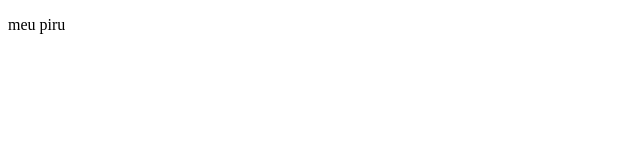
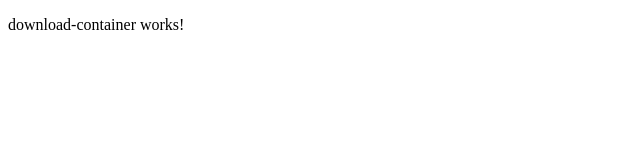
Before and after one commit to LucasVieiraaaa/youtube-video-converter, an Angular app: page / in a window 1280 px wide. Shown: the top 160 px of the page, without its empty margins (0-640 px from the left). Built offline with nearby package versions, Linux system fonts and the light colour scheme.

Commit message:
Now component is working

```diff
--- a/src/app/app.component.html
+++ b/src/app/app.component.html
@@ -1 +1 @@
-<p>meu piru</p>
+<app-download-container></app-download-container>
--- a/src/app/app.module.ts
+++ b/src/app/app.module.ts
@@ -3,10 +3,12 @@ import { NgModule } from '@angular/core';
 import { AppComponent } from './app.component';
 import { provideAnimationsAsync } from '@angular/platform-browser/animations/async';
 import { FormsModule } from '@angular/forms';
+import { DownloadContainerComponent } from './download-container/download-container.component';
 
 @NgModule({
   declarations: [
-    AppComponent
+    AppComponent,
+    DownloadContainerComponent
    ],
   imports: [
     BrowserModule,
```
Also changed, not shown: src/app/app.config.ts (deleted, +0 -8 lines).
